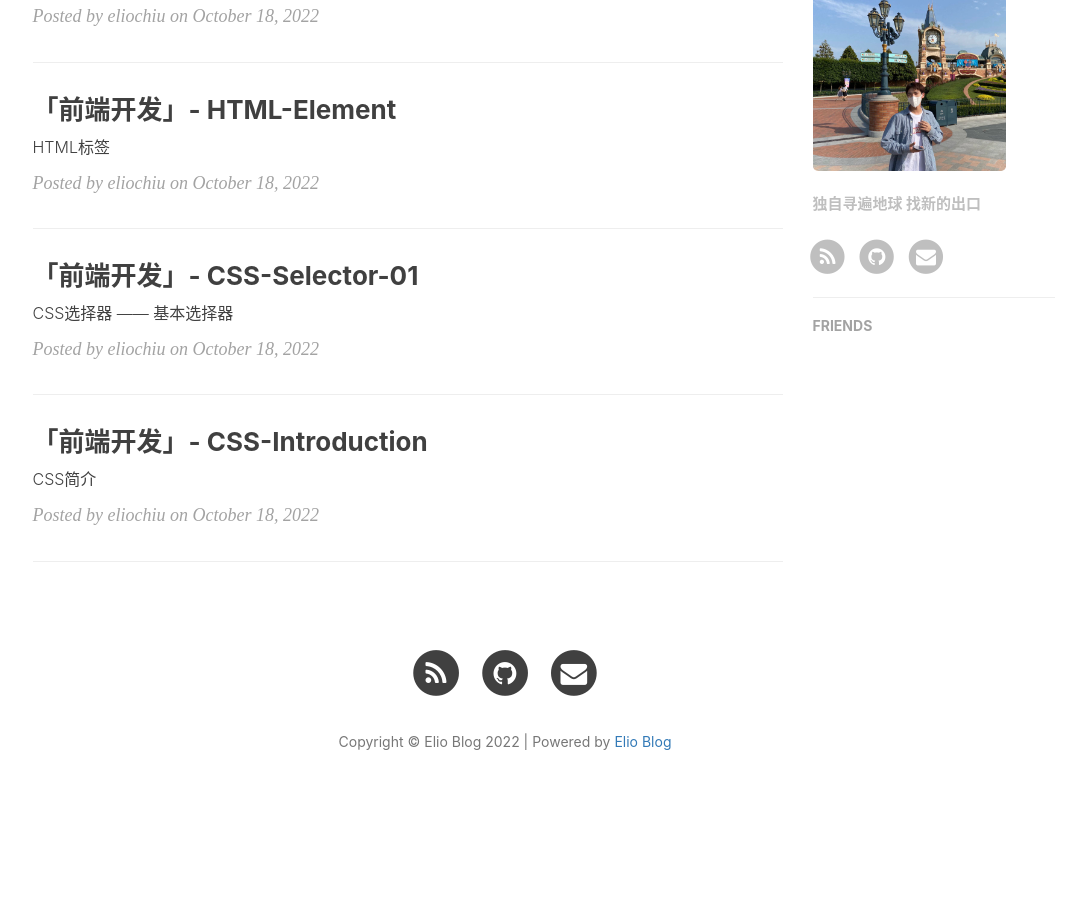
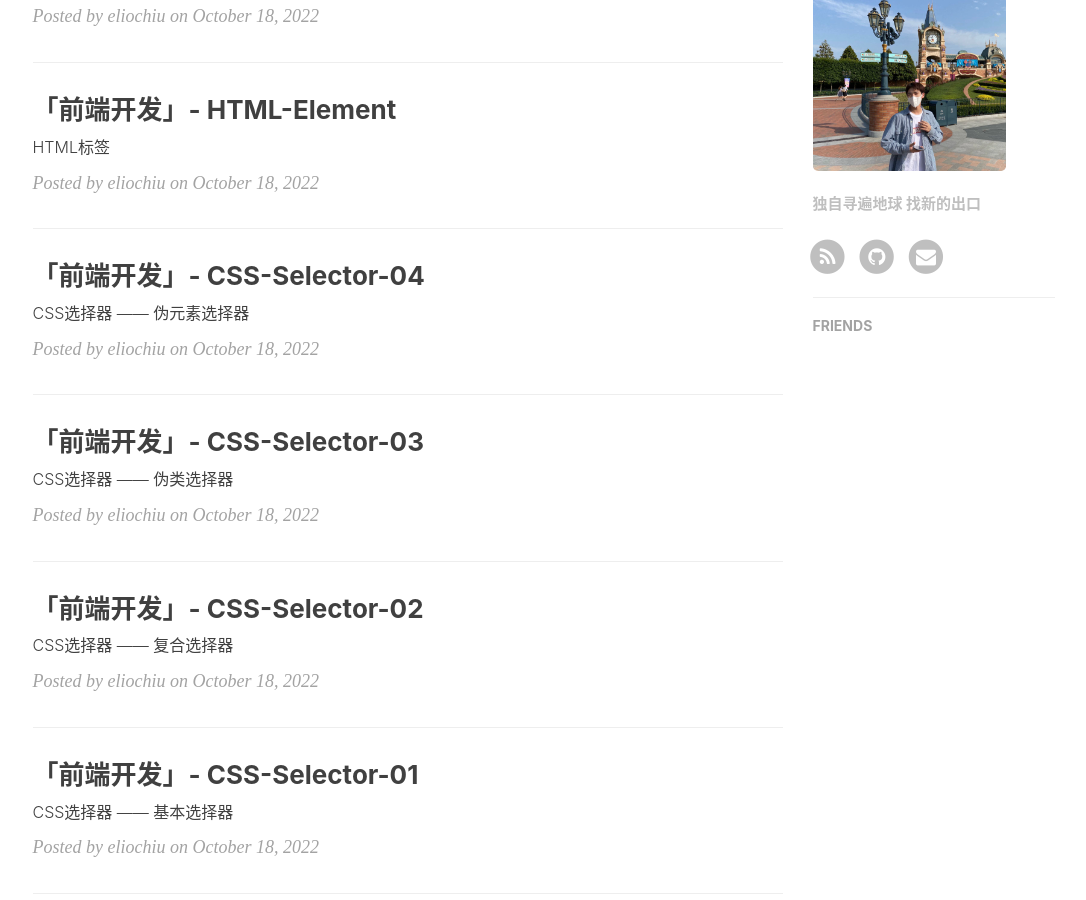
Before and after one commit to eliochiu/eliochiu.github.io, a Jekyll site: the page built from index.html, in a window 1280 px wide and 900 px high, scrolled down 541 px. Shown: the whole window, without its empty margins (135-1221 px from the left). Built offline with Jekyll 4.4.1, drawn with Linux system fonts in a browser that asks for light colours; nearby versions of some CDN libraries; the list of posts is cut into pages by our own code; comment, search, counter and statistics services are not loaded; before the commit the page ends 1387 px from its top, so only the background shows below that.

Commit message:
add css-selector

````diff
--- a/_posts/frontend/css/2022-10-18-frontend-css-Selector-01.md
+++ b/_posts/frontend/css/2022-10-18-frontend-css-Selector-01.md
@@ -34,7 +30,7 @@ p {
 
 上述css语句就将所有p标签内的元素设置成红色。
 
-### 类选择器
+## 类选择器
 
 类选择器的语法为`.class_name{}`，用于给某个类设置样式，标签中的属性`class`用于指定类名。例如：
 
@@ -55,7 +51,7 @@ p {
 ```
 上述代码将文字`1`设置为红色。
 
-#### 多类名
+### 多类名
 
 CSS可以给一个标签指定多个类，类名之间用空格隔开。
 ```css
@@ -79,7 +75,7 @@ CSS可以给一个标签指定多个类，类名之间用空格隔开。
 ```
 上述代码将文字`1`设置为红色，并将其字体设置为30px。
 
-#### 元素选择器+类选择器
+### 元素选择器+类选择器
 
 CSS选择器可以选择指定类名的指定元素，语法为`tag_name.class_name{}`，例如：
 
@@ -102,7 +98,7 @@ p.red {
 
 
 
-### ID选择器
+## ID选择器
 ID选择器又称身份选择器，语法为`#Id{}`，用于给某一ID的元素设置样式。例如：
 
 
@@ -125,13 +121,13 @@ ID选择器又称身份选择器，语法为`#Id{}`，用于给某一ID的元素
 > 注意，通常情况下，每一个元素有且仅能有一个ID。
 
 
-### 属性选择器
+## 属性选择器
 
 类选择器和ID选择器本质上讲都是对属性值进行选择，属性选择器能同时选择属性和值，可看作前者的推广。
 
 属性选择器主要分为：简单属性选择器、精准属性值选择器、部分匹配属性值选择器。
 
-#### 简单属性选择器
+### 简单属性选择器
 
 如果想要选择具有某个属性的特定元素，而不管属性值是什么，可以使用`tag_name[attribute]`；更简单的，如果只想选择具有某个属性的元素，不管属性值，甚至不管元素是什么，可以直接使用`[attribute]`，例如：
 
@@ -157,7 +153,7 @@ a[href][title] {
 }
 
 ```
-#### 精准属性值选择器
+### 精准属性值选择器
 
 如果想选择指定属性是某个精确值的元素，可以使用`[attribute=value]`，例如。
 
@@ -177,7 +173,7 @@ a[href][title] {
 
 与简单属性选择器一样，精准属性选择器也可以串联。
 
-#### 部分匹配属性值选择器
+### 部分匹配属性值选择器
 
 如果想要匹配部分属性值，则可以使用部分匹配属性值选择器：
 
@@ -190,7 +186,7 @@ a[href][title] {
 > 属性选择器比较复杂，理解记忆即可。
 
 
-### 通配选择器
+# # 通配选择器
 
 通配选择器的语法为`*{}`，为页面的所有元素统一设定样式。例如：
 
--- /dev/null
+++ b/_posts/frontend/css/2022-10-18-frontend-css-Selector-02.md
@@ -0,0 +1,39 @@
+---
+layout: "post"
+title: "「前端开发」- CSS-Selector-02"
+subtitle: "CSS选择器 —— 复合选择器"
+author: "eliochiu"
+date: 2022-10-18
+
+tags: ["前端开发@Tags", "CSS@Languages", "FrontEnd@Tags"]
+lang: zh
+catalog: true
+header-image: ""
+header-style: text
+katex: true
+---
+
+
+
+
+复合选择器主要涉及多个元素之间的关系，结合基本选择器，根据关系选择元素。
+
+## 并集选择器
+
+
+
+## 交集选择器
+
+
+
+## 子选择器
+
+
+## 后代选择器
+
+
+
+## 相邻兄弟选择器
+
+
+## 通用兄弟选择器
--- /dev/null
+++ b/_posts/frontend/css/2022-10-18-frontend-css-Selector-03.md
@@ -0,0 +1,25 @@
+---
+layout: "post"
+title: "「前端开发」- CSS-Selector-03"
+subtitle: "CSS选择器 —— 伪类选择器"
+author: "eliochiu"
+date: 2022-10-18
+
+tags: ["前端开发@Tags", "CSS@Languages", "FrontEnd@Tags"]
+lang: zh
+catalog: true
+header-image: ""
+header-style: text
+katex: true
+---
+
+
+
+
+复合选择器主要涉及多个元素之间的关系，结合基本选择器，根据关系选择元素。
+
+## 结构伪类
+
+
+
+## 链接伪类
--- /dev/null
+++ b/_posts/frontend/css/2022-10-18-frontend-css-Selector-04.md
@@ -0,0 +1,25 @@
+---
+layout: "post"
+title: "「前端开发」- CSS-Selector-04"
+subtitle: "CSS选择器 —— 伪元素选择器"
+author: "eliochiu"
+date: 2022-10-18
+
+tags: ["前端开发@Tags", "CSS@Languages", "FrontEnd@Tags"]
+lang: zh
+catalog: true
+header-image: ""
+header-style: text
+katex: true
+---
+
+
+
+
+复合选择器主要涉及多个元素之间的关系，结合基本选择器，根据关系选择元素。
+
+## 结构伪类
+
+
+
+## 链接伪类
````
Also changed, not shown: other parts of _posts/frontend/css/2022-10-18-frontend-css-Selector-01.md (+2 -6 lines).
